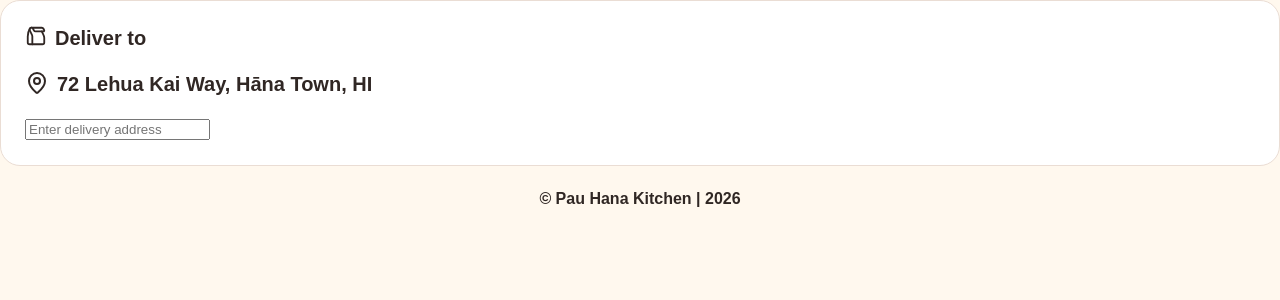
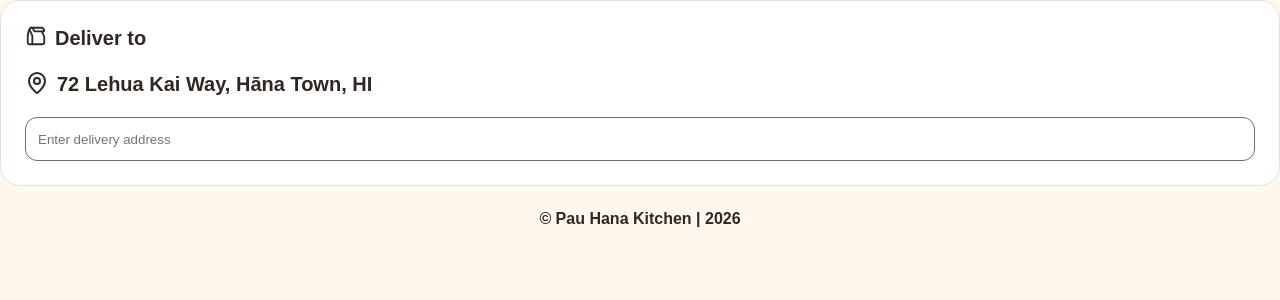
Before and after one commit to jjackson112/pau-hana-kitchen, a React (Vite) app in the folder frontend/: page /map in a window 1280 px wide. Shown: the top 300 px of the page. Built offline with nearby package versions, Linux system fonts and the light colour scheme.

Commit message:
LocationMap CSS

```diff
--- a/frontend/src/App.css
+++ b/frontend/src/App.css
@@ -428,9 +428,13 @@ a {
   gap: .5rem;
 }
 
-.map-frame {
+.map-frame iframe {
   width: 100%;
   height: 200px;
+}
+
+.delivery-location-field {
+  width: 100%;
 }
 
 .order-type {
@@ -522,7 +526,7 @@ a {
 }
 
 .coupon-input-field,
-.custom-tip-field, .payment-field {
+.custom-tip-field, .payment-field, .delivery-location-field {
   min-height: 44px;
   padding: 0 0.75rem;
   border: 1px solid var(--pauhana-muted);
--- a/frontend/src/components/LocationMap.jsx
+++ b/frontend/src/components/LocationMap.jsx
@@ -32,7 +32,7 @@ function LocationMap({ orderType, deliveryAddress, setDeliveryAddress }) {
             ) : (
                 <div className="delivery-location">
                     <input
-                        className=""
+                        className="delivery-location-field"
                         type="text"
                         placeholder="Enter delivery address"
                         value={deliveryAddress}
```
